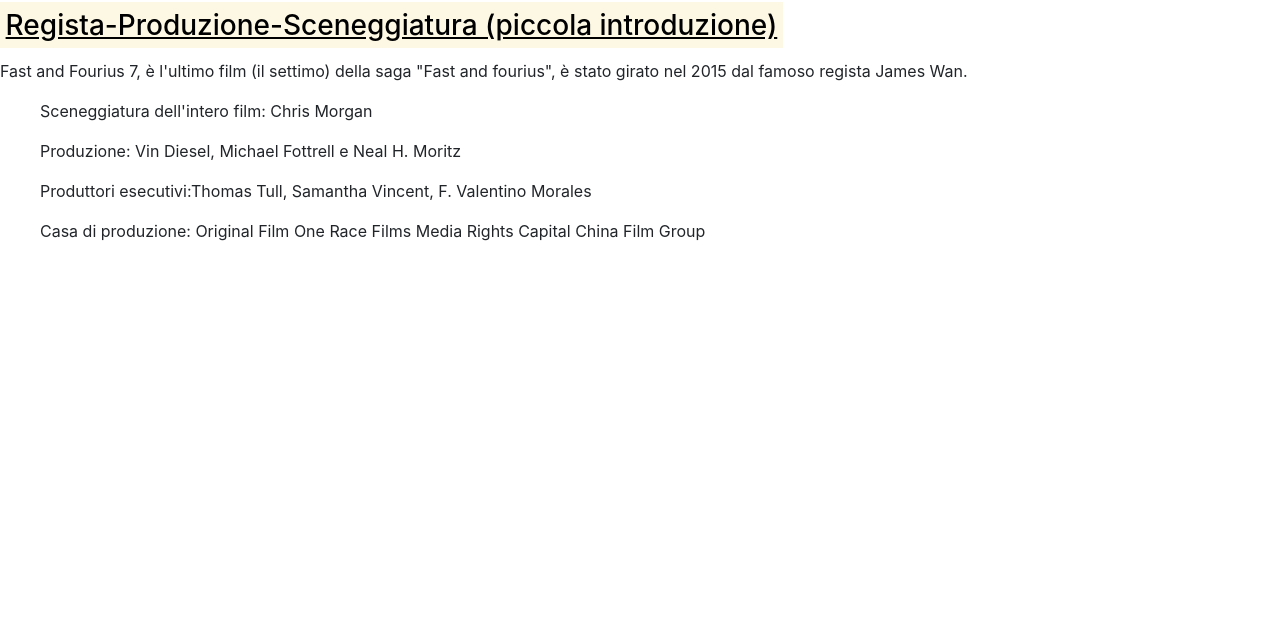
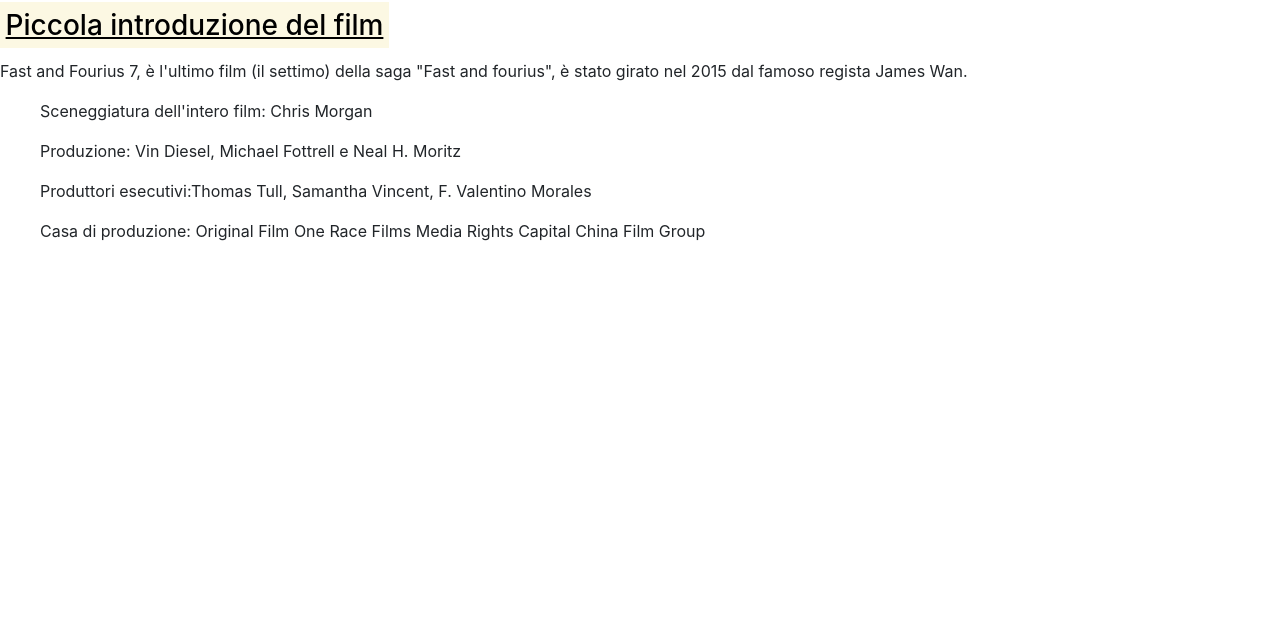
Before and after one commit to Marconico5/Marconico5.github.io, a plain HTML site: page index.html in a window 1280 px wide. Shown: the part 159-800 px from the top of the page. Drawn offline with nearby package versions, Linux system fonts and the light colour scheme.

Commit message:
Update index.html

```diff
--- a/index.html
+++ b/index.html
@@ -6,7 +6,7 @@
 <body>
 <p>Studente del "Liceo scientifico" opzione scienze applicate, nella classe 1LD, a crema</p>
 <strong><p><h1><p  class = "text-center">Fast and Fourius 7</p></h1></strong>
-<p><h3><mark><ins>Regista-Produzione-Sceneggiatura (piccola introduzione)</ins></mark></h3></p>
+<p><h3><mark><ins>Piccola introduzione del film</ins></mark></h3></p>
 <p>Fast and Fourius 7, è l'ultimo film (il settimo) della saga "Fast and fourius", è stato girato nel 2015 dal famoso regista
 James Wan.<ul>Sceneggiatura dell'intero film: Chris Morgan</ul><ul>Produzione:
 Vin Diesel, Michael Fottrell e Neal H. Moritz</ul><ul>Produttori esecutivi:Thomas Tull, Samantha Vincent, F. Valentino Morales</ul><ul>
```
